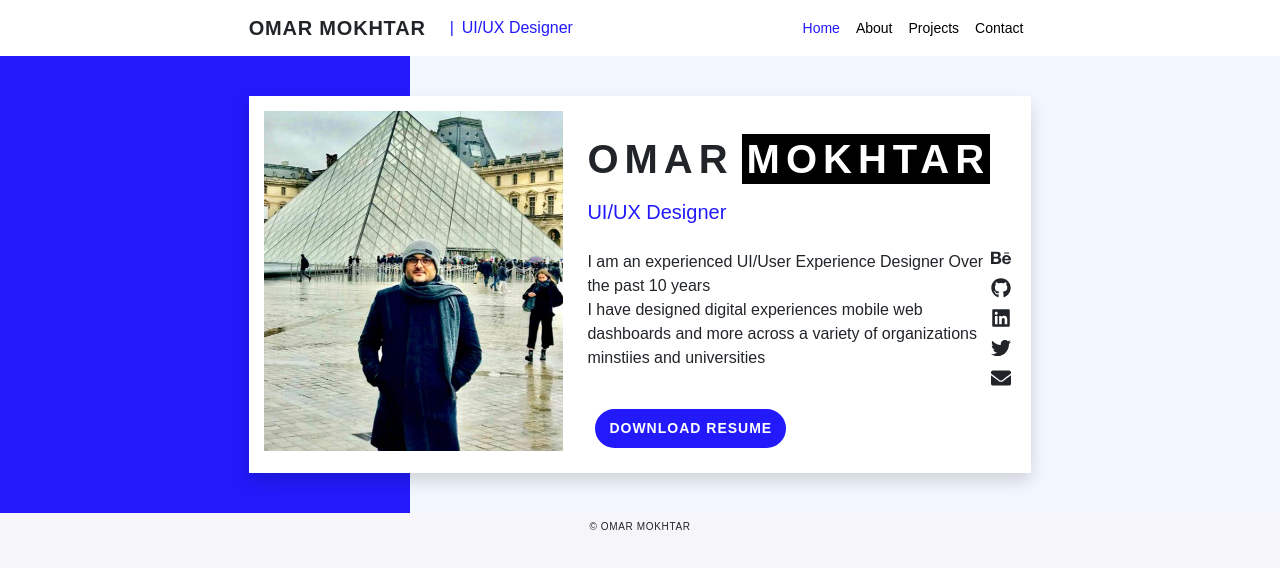
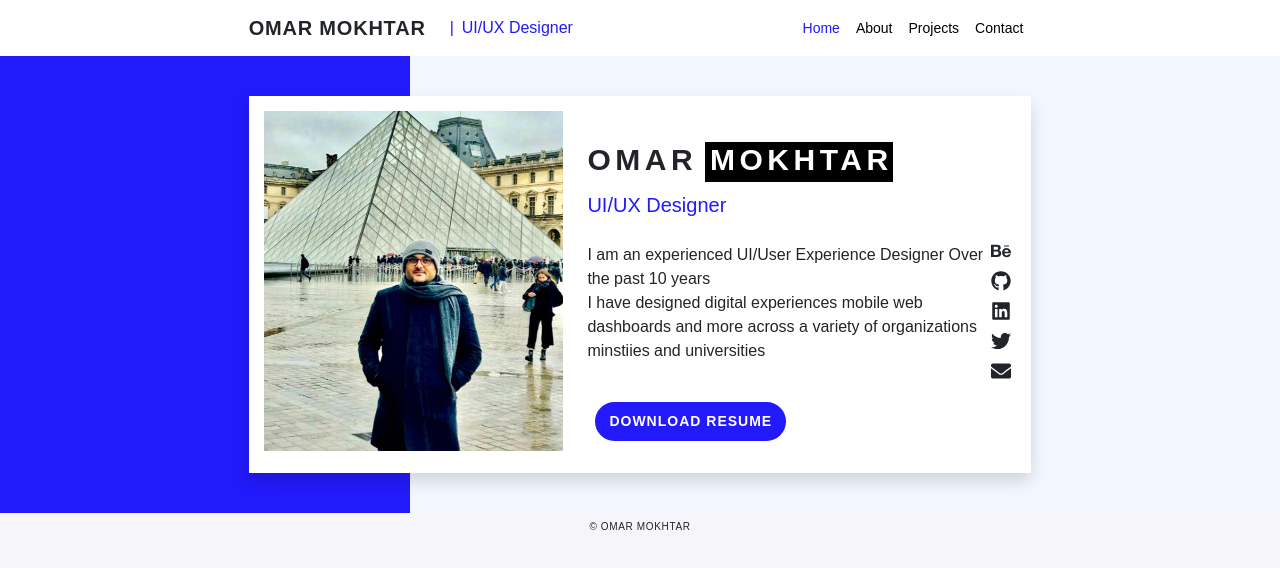
Before and after one commit to omarmok/my-react-webSite, a Next.js app: page / in a window 1280 px wide. Shown: the top 568 px of the page. Built offline with nearby package versions, Linux system fonts and the light colour scheme; no server answers.

Commit message:
responsive

```diff
--- a/pages/ContactForm.js
+++ b/pages/ContactForm.js
@@ -71,7 +71,7 @@ export default function ContactUs() {
                     <div className="whatsapp">
                         <p>Contact me via WhatsApp</p>
                                 <div className="whimage">
-                                <Image  alt="MyImage"  src={whatsapp}  layout="responsive" />
+                                <a  href="http://wa.me/966535468309" target="_blank">     <Image  alt="MyImage"  src={whatsapp}  layout="responsive" /></a>
                                 </div>
                     </div>
 
--- a/styles/globals.scss
+++ b/styles/globals.scss
@@ -109,7 +109,7 @@ main{
   .title{
     font-weight: 600;
     letter-spacing: 0.15em;
-    font-size: 40px;
+    font-size: 30px;
     .myname{
 
       .cusomspan{
@@ -119,7 +119,7 @@ main{
         z-index: 2;
         font-weight: 600;
         letter-spacing: 0.15em;
-        font-size: 40px;
+        font-size: 30px;
         color: #fff;
         padding-left: 5px;
         &:after{
@@ -290,6 +290,7 @@ main{
     display: flex;
     justify-content: space-between;
     flex-wrap: wrap;
+    gap: 2px;
     width: 100%;
     .skillscateg{
           padding: 15px;
@@ -470,11 +471,11 @@ ul{
   .index__details{
     width: 100%;
     .title{
-      font-size: 14px !important;
+      font-size:20px !important;
       color:#000;
 
       .cusomspan{
-        font-size: 14px !important;
+        font-size: 20px !important;
         color:#000 !important;
         font-weight: 800  !important;
       }
@@ -511,15 +512,25 @@ ul{
   .mycard__details{
     flex-direction: column;
     font-size: 14px;
+    align-items: start !important;
   }
   .mycard__details--jobtitle{
     flex-direction: column;
     justify-content: end !important;
     align-items: flex-start !important;
   }
+  .Certificationsimage{
+    width: 50px;
+    margin-top: 4px;
+  }
   .Tools{
     align-items: center;
     justify-content: space-between;
   }
 
+  .btn{
+    font-size: 10px;
+    height: 30px;
+  }
+
  }
```
